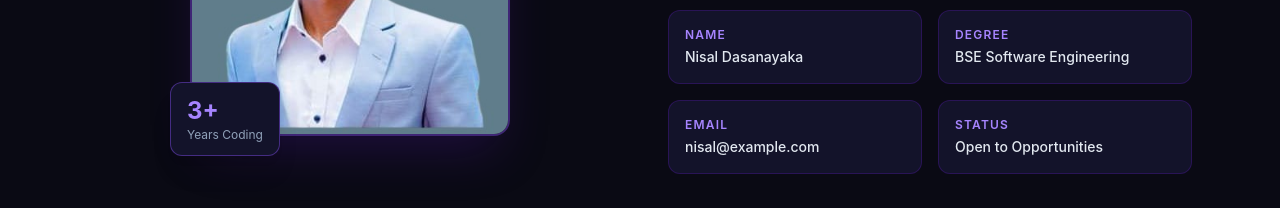
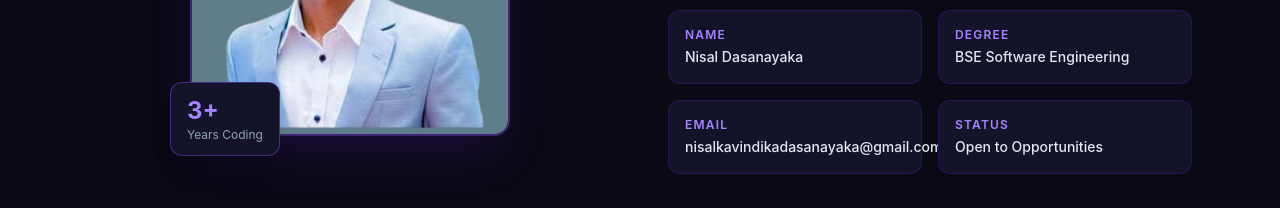
Before and after one commit to NkDasanayaka/My-Portfolio, a React (Vite) app: page / in a window 1280 px wide. Shown: the part 1380-1588 px from the top of the page. Built offline with nearby package versions, Linux system fonts and the light colour scheme.

Commit message:
email changes

```diff
--- a/src/App.tsx
+++ b/src/App.tsx
@@ -299,7 +299,7 @@ export default function App() {
               {[
                 { label: "Name", value: "Nisal Dasanayaka" },
                 { label: "Degree", value: "BSE Software Engineering" },
-                { label: "Email", value: "nisal@example.com" },
+                { label: "Email", value: "nisalkavindikadasanayaka@gmail.com" },
                 { label: "Status", value: "Open to Opportunities" },
               ].map(({ label, value }) => (
                 <div key={label} className="bg-[#13132a] rounded-xl p-4 border border-violet-900/40">
```
